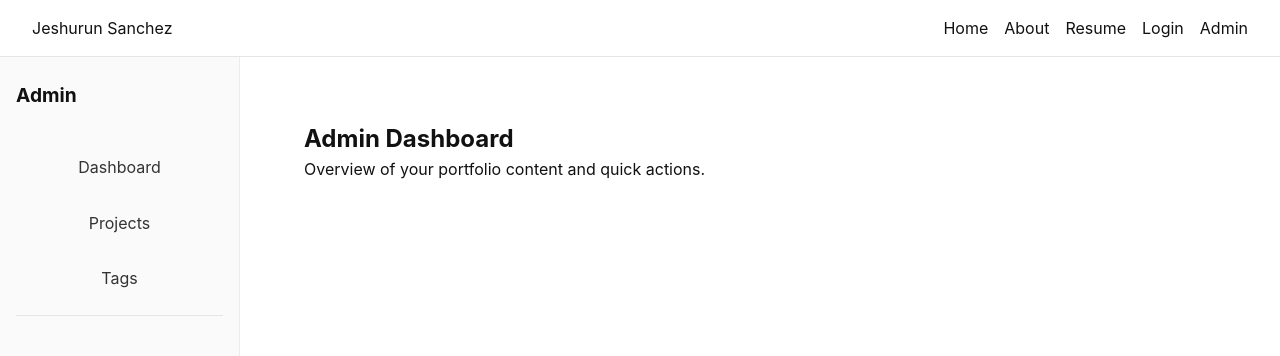
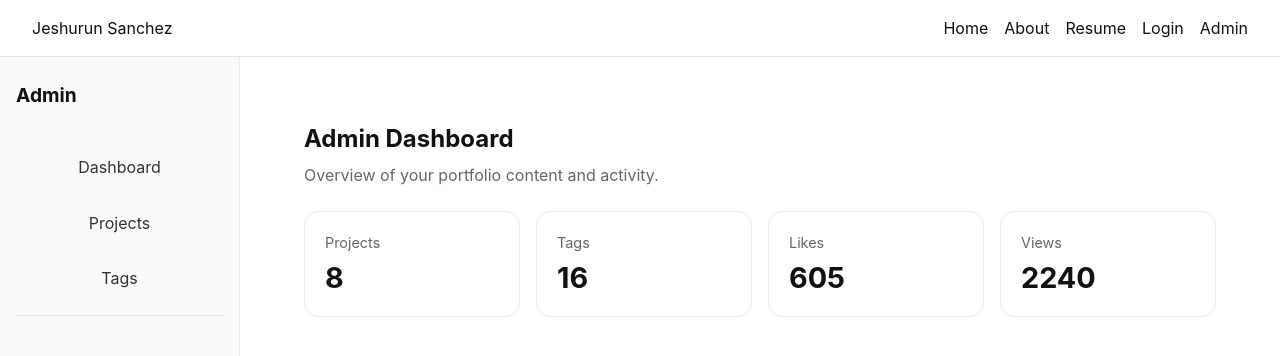
Before and after one commit to jeshurunjet/gallery-portfolio, a React (Vite) app in the folder frontend/: page /admin in a window 1280 px wide. Shown: the top 356 px of the page. Built offline with nearby package versions, Linux system fonts and the light colour scheme.

Commit message:
Add summary stats cards to admin dashboard

```diff
--- a/frontend/src/index.css
+++ b/frontend/src/index.css
@@ -948,3 +948,50 @@ main {
   }
 }
 /* low res - end*/
+
+/* ----- Admin Dashboard CSS ----- */
+@media (max-width: 1000px) {
+  .admin-stats-grid {
+    grid-template-columns: repeat(2, minmax(0, 1fr));
+  }
+}
+
+@media (max-width: 600px) {
+  .admin-stats-grid {
+    grid-template-columns: 1fr;
+  }
+}
+
+.admin-stats-grid {
+  margin-top: 1.5rem;
+  display: grid;
+  grid-template-columns: repeat(4, minmax(0, 1fr));
+  gap: 1rem;
+}
+
+.admin-stat-card {
+  padding: 1.25rem;
+  border: 1px solid #ececec;
+  border-radius: 14px;
+  background: #fff;
+  transition:
+    transform 0.2s ease,
+    box-shadow 0.2s ease;
+}
+
+.admin-stat-card:hover {
+  transform: translateY(-2px);
+  box-shadow: 0 8px 18px rgba(0, 0, 0, 0.05);
+}
+
+.admin-stat-label {
+  font-size: 0.9rem;
+  color: #666;
+  margin-bottom: 0.5rem;
+}
+
+.admin-stat-card h2 {
+  font-size: 1.8rem;
+  line-height: 1.2;
+  color: #111;
+}
--- a/frontend/src/pages/admin/AdminDashboardPage.tsx
+++ b/frontend/src/pages/admin/AdminDashboardPage.tsx
@@ -1,8 +1,59 @@
+import { useMemo } from "react";
+import { projects } from "../../data/projects";
+
 function AdminDashboardPage() {
+  const stats = useMemo(() => {
+    const totalProjects = projects.length;
+    const totalLikes = projects.reduce(
+      (sum, project) => sum + project.likes,
+      0
+    );
+    const totalViews = projects.reduce(
+      (sum, project) => sum + project.views,
+      0
+    );
+
+    const allTags = projects.flatMap((project) => project.tags);
+    const totalTags = new Set(allTags).size;
+
+    return {
+      totalProjects,
+      totalTags,
+      totalLikes,
+      totalViews,
+    };
+  }, []);
+
   return (
     <main>
-      <h1>Admin Dashboard</h1>
-      <p>Overview of your portfolio content and quick actions.</p>
+      <div className="admin-page-header">
+        <div>
+          <h1>Admin Dashboard</h1>
+          <p>Overview of your portfolio content and activity.</p>
+        </div>
+      </div>
+
+      <div className="admin-stats-grid">
+        <div className="admin-stat-card">
+          <p className="admin-stat-label">Projects</p>
+          <h2>{stats.totalProjects}</h2>
+        </div>
+
+        <div className="admin-stat-card">
+          <p className="admin-stat-label">Tags</p>
+          <h2>{stats.totalTags}</h2>
+        </div>
+
+        <div className="admin-stat-card">
+          <p className="admin-stat-label">Likes</p>
+          <h2>{stats.totalLikes}</h2>
+        </div>
+
+        <div className="admin-stat-card">
+          <p className="admin-stat-label">Views</p>
+          <h2>{stats.totalViews}</h2>
+        </div>
+      </div>
     </main>
   );
 }
```
